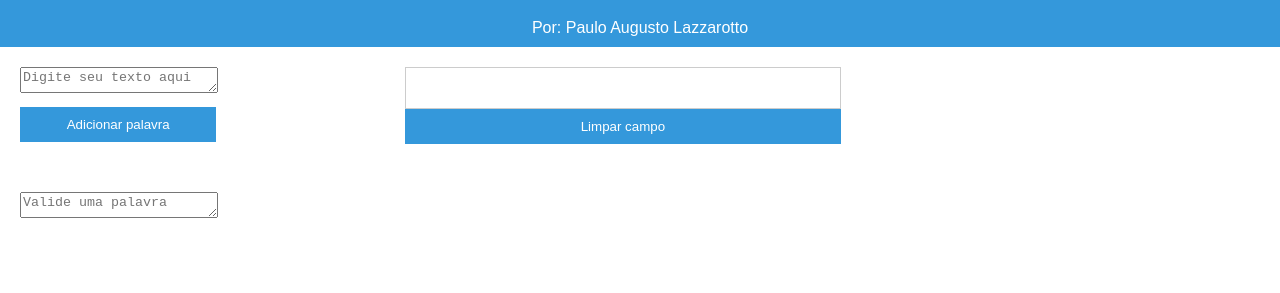
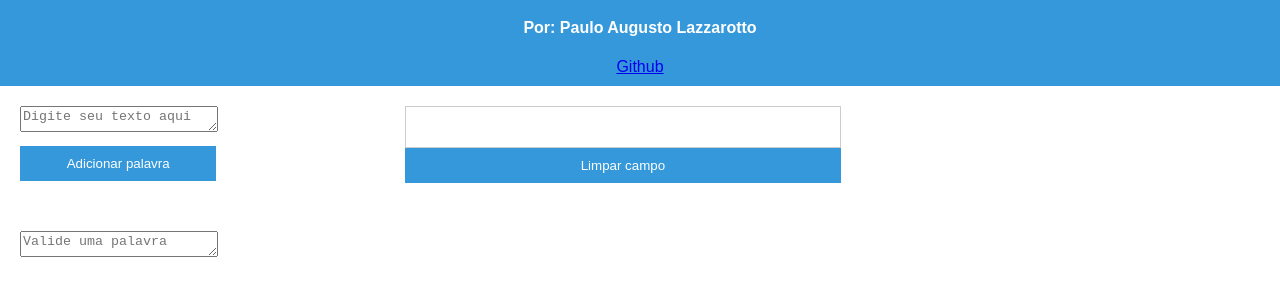
Before and after one commit to PauloLazzarotto/Analisador_Lexico, a website: page public/index.html in a window 1280 px wide. Shown: the part 71-364 px from the top of the page. Drawn offline with Linux system fonts and the light colour scheme.

Commit message:
Link do github

```diff
--- a/public/index.html
+++ b/public/index.html
@@ -140,7 +140,8 @@
 <body>
   <header class="header">
     <h1>Analisador Léxico</h1>
-    <a>Por: Paulo Augusto Lazzarotto</a>
+    <h4>Por: Paulo Augusto Lazzarotto</h4>
+    <a href="https://github.com/PauloLazzarotto/Analisador_Lexico.git">Github</a>
   </header>
   <main class="main">
     <div class="inputs">
```
